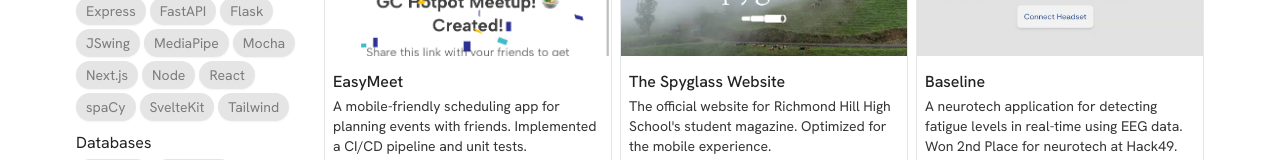
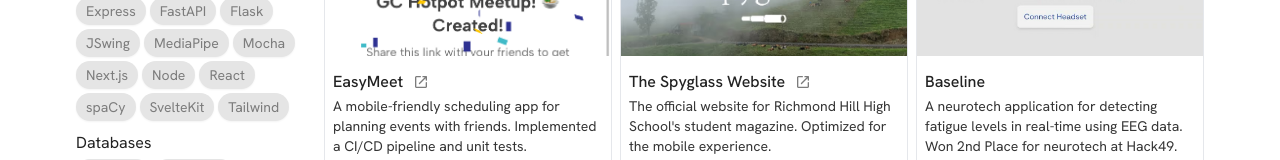
Before and after one commit to andrewchu16/andrewchu.ca, a Next.js app: page /projects in a window 1280 px wide. Shown: the part 271-431 px from the top of the page. Built offline with nearby package versions, Linux system fonts and the light colour scheme.

Commit message:
Add site visit link

```diff
--- /dev/null
+++ b/src/components/icons/OpenInNewIcon.tsx
@@ -0,0 +1,11 @@
+export default function OpenInNewIcon({ className }: { className?: string }) {
+  return (
+    <svg
+      xmlns="http://www.w3.org/2000/svg"
+      viewBox="0 -960 960 960"
+      className={className}
+    >
+      <path d="M200-120q-33 0-56.5-23.5T120-200v-560q0-33 23.5-56.5T200-840h240q17 0 28.5 11.5T480-800q0 17-11.5 28.5T440-760H200v560h560v-240q0-17 11.5-28.5T800-480q17 0 28.5 11.5T840-440v240q0 33-23.5 56.5T760-120H200Zm560-584L416-360q-11 11-28 11t-28-11q-11-11-11-28t11-28l344-344H600q-17 0-28.5-11.5T560-800q0-17 11.5-28.5T600-840h200q17 0 28.5 11.5T840-800v200q0 17-11.5 28.5T800-560q-17 0-28.5-11.5T760-600v-104Z" />
+    </svg>
+  );
+}
--- a/src/components/icons/SearchIcon.tsx
+++ b/src/components/icons/SearchIcon.tsx
@@ -5,7 +5,7 @@ export default function SearchIcon({ className }: { className?: string }) {
       xmlns="http://www.w3.org/2000/svg"
       viewBox="0 -960 960 960"
     >
-      <path d="M784-120 532-372q-30 24-69 38t-83 14q-109 0-184.5-75.5T120-580q0-109 75.5-184.5T380-840q109 0 184.5 75.5T640-580q0 44-14 83t-38 69l252 252-56 56ZM380-400q75 0 127.5-52.5T560-580q0-75-52.5-127.5T380-760q-75 0-127.5 52.5T200-580q0 75 52.5 127.5T380-400Z" />
+      <path d="M380-320q-109 0-184.5-75.5T120-580q0-109 75.5-184.5T380-840q109 0 184.5 75.5T640-580q0 44-14 83t-38 69l224 224q11 11 11 28t-11 28q-11 11-28 11t-28-11L532-372q-30 24-69 38t-83 14Zm0-80q75 0 127.5-52.5T560-580q0-75-52.5-127.5T380-760q-75 0-127.5 52.5T200-580q0 75 52.5 127.5T380-400Z"/>
     </svg>
   );
 }
--- a/src/components/project-gallery/components/ProjectCard.tsx
+++ b/src/components/project-gallery/components/ProjectCard.tsx
@@ -1,3 +1,4 @@
+import OpenInNewIcon from "@/components/icons/OpenInNewIcon";
 import WebLink from "@/components/utils/WebLink";
 import type Project from "@/models/project.model";
 import Tag from "@/models/tag.model";
@@ -17,13 +18,15 @@ export default function ProjectCard({ project }: { project: Project }) {
         </a>
       </div>
       <div className="px-2 pt-1.5 pb-2.5">
-        <div className="flex justify-between items-center mb-0.5">
+        <div className="flex items-center mb-0.5 gap-2.5">
           <h1>
             <WebLink href={project.projectUrl}>{project.name}</WebLink>
           </h1>
-          {/* <h2 className="text-secondary text-sm">
-            {project.createdDate.getFullYear()}
-          </h2> */}
+          {project.siteUrl && (
+            <WebLink href={project.siteUrl} className="text-sm text-secondary">
+              <OpenInNewIcon className="h-4 fill-secondary" />
+            </WebLink>
+          )}
         </div>
         <p className="text-body text-sm mb-2">{project.description}</p>
         <div className="flex gap-1 flex-wrap dark:selection:bg-neutral-800">
--- a/src/components/utils/WebLink.tsx
+++ b/src/components/utils/WebLink.tsx
@@ -3,11 +3,16 @@ import { ReactNode } from "react";
 interface WebLinkProps {
   href: string;
   children: ReactNode;
+  className?: string;
 }
 
-export default function WebLink({ href, children }: WebLinkProps) {
+export default function WebLink({ href, children, className }: WebLinkProps) {
   return (
-    <a href={href} className="font-medium text-primary hover:underline">
+    <a
+      href={href}
+      className={`font-medium text-primary hover:underline ${className}`}
+      target="_blank"
+    >
       {children}
     </a>
   );
--- a/src/data/projects.ts
+++ b/src/data/projects.ts
@@ -46,7 +46,7 @@ const projects: Project[] = [
     image: spyglassWebsiteImage,
     imageAlt: "The Spyglass website home page",
     projectUrl: "https://github.com/rhhsspyglass/spyglass",
-    siteUrl: "https://rhhsspyglass.com",
+    siteUrl: "https://rhhspyglass.com",
     createdDate: new Date("2024-07-25"),
     tags: [
       tag.framework.SvelteKit,
@@ -136,6 +136,7 @@ const projects: Project[] = [
     image: personalWebsiteImage,
     imageAlt: "Personal website home page",
     projectUrl: "https://github.com/andrewchu16/andrewchu.ca",
+    siteUrl: "https://andrewchu.ca",
     createdDate: new Date("2025-02-02"),
     tags: [
       tag.framework["Next.js"],
```
